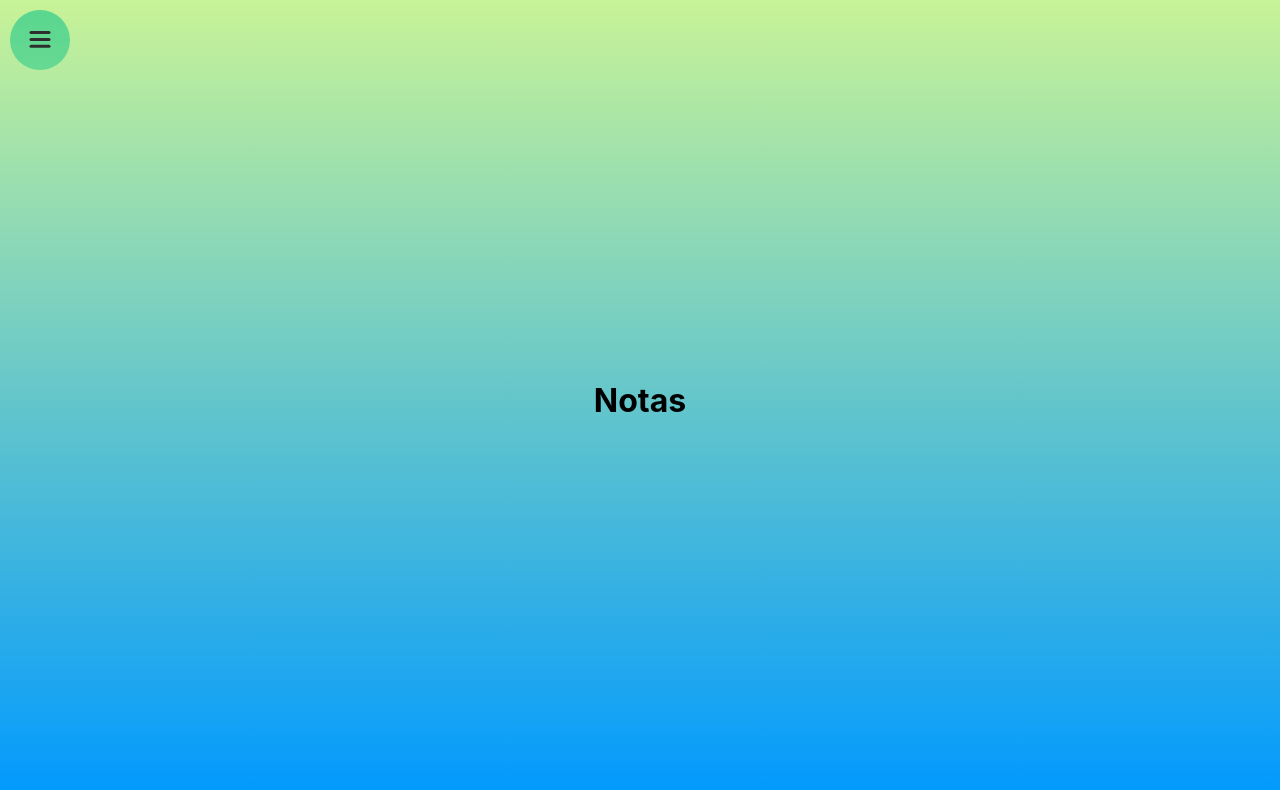
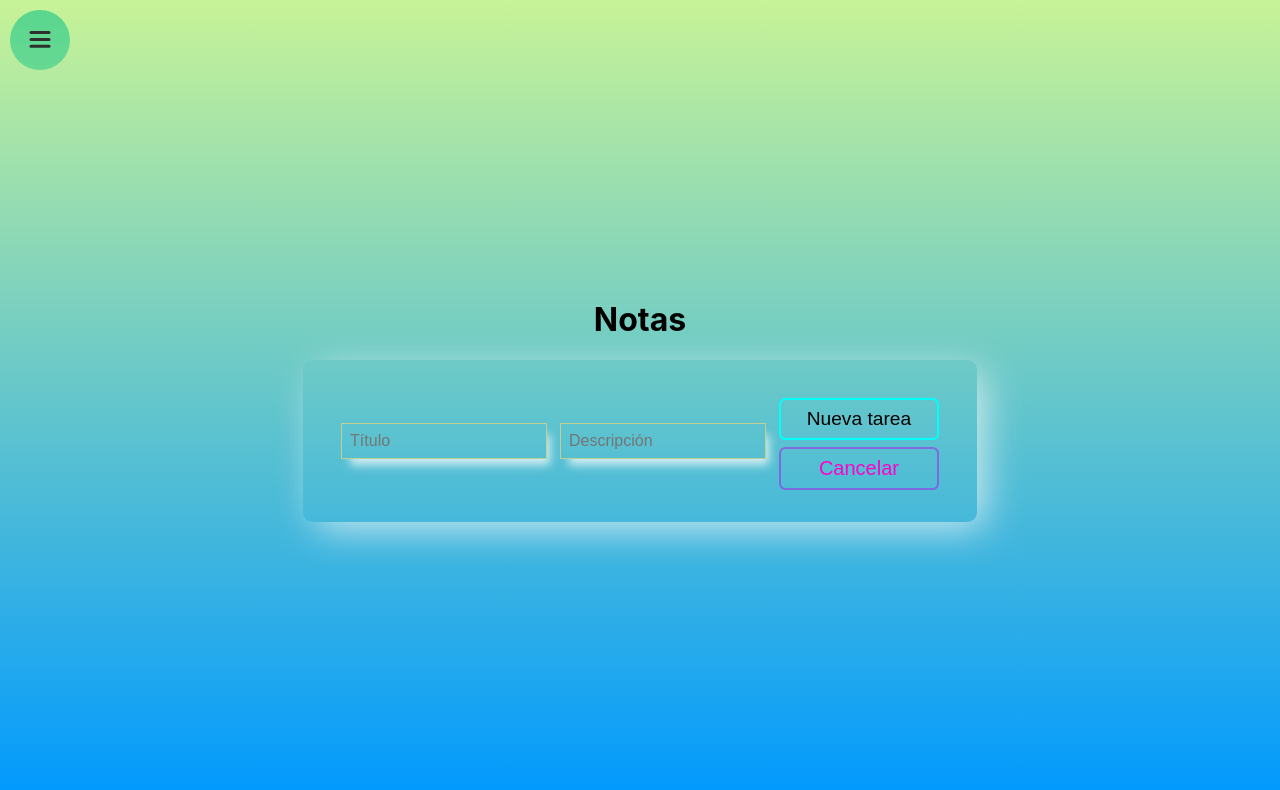
Before and after one commit to Silzhar/todoLuist_redux, a React (Create React App) app: page /notes in a window 1280 px wide. Shown: the top 790 px of the page. Built offline with nearby package versions, Linux system fonts and the light colour scheme.

Commit message:
Add Notes.

```diff
--- a/src/components/Notes/Notes.jsx
+++ b/src/components/Notes/Notes.jsx
@@ -1,9 +1,138 @@
-import React from 'react'
+import { useSelector, useDispatch } from 'react-redux'
+
+import {
+  // Selectors.
+  selectCreatedNotesCard,
+  selectTitle,
+  selectDescription,
+  // Actions.
+  createNotes,
+  changeFormValue,
+} from '../../features/cardSlice'
+
+import './Notes.scss'
 
 export function Notes() {
+    const dispatch = useDispatch()
+
+    const createdNotes = useSelector(selectCreatedNotesCard)
+    const title = useSelector(selectTitle)
+    const desciption = useSelector(selectDescription)
+
+
+    function handleSubmit(event) {
+      event.preventDefault();
+      dispatch(createNotes());
+    }
+    function handleChangeInput(ev) {
+      dispatch(
+        changeFormValue({
+          name: ev.target.name,
+          value: ev.target.value,
+        })
+      )
+    }
+
     return (
+      <div>
+        <h1>Notas</h1>
         <div>
-            <h1>Notas</h1>
-        </div>
+        <form onSubmit={handleSubmit} className="CardInput">
+          <input
+            type="text"
+            name="title"
+            placeholder="Título"
+            value={title}
+            onChange={handleChangeInput}
+          />
+
+          <input
+            type="text"
+            name="description"
+            placeholder="Descripción"
+            value={desciption}
+            onChange={handleChangeInput}
+          />
+
+          <div className="CardInput__buttons">
+            <button
+              type="submit"
+              onClick={() => dispatch(createNotes())}
+              className="CardInput__add-button"
+            >
+              Nueva tarea
+            </button>
+
+            <button className="CardInput__cancel-button">Cancelar</button>
+          </div>
+        </form>
+      </div>
+        <form onSubmit={handleSubmit} className="urgentTaskInput"></form>
+        {createdNotes[0] ? (
+          <div className="task">
+              <p className="task__title">{createdNotes[0]}</p>
+              <p className="task__description">{createdNotes[1]}</p>
+          </div>) : null }
+        {createdNotes[2] ? (
+            <div className="task">
+              <p className="task__title">{createdNotes[2]}</p>
+              <p className="task__description">{createdNotes[3]}</p>
+            </div>
+        ) : null}
+        {createdNotes[4] ? (
+            <div className="task">
+              <p className="task__title">{createdNotes[4]}</p>
+              <p className="task__description">{createdNotes[5]}</p>
+            </div>
+        ) : null}
+        {createdNotes[6] ? (
+            <div className="task">
+              <p className="task__title">{createdNotes[6]}</p>
+              <p className="task__description">{createdNotes[7]}</p>
+            </div>
+        ) : null}
+        {createdNotes[8] ? (
+            <div className="task">
+              <p className="task__title">{createdNotes[8]}</p>
+              <p className="task__description">{createdNotes[9]}</p>
+            </div>
+        ) : null}
+        {createdNotes[10] ? (
+            <div className="task">
+              <p className="task__title">{createdNotes[10]}</p>
+              <p className="task__description">{createdNotes[11]}</p>
+            </div>
+        ) : null}
+        {createdNotes[12] ? (
+            <div className="task">
+              <p className="task__title">{createdNotes[12]}</p>
+              <p className="task__description">{createdNotes[13]}</p>
+            </div>
+        ) : null}
+        {createdNotes[14] ? (
+            <div className="task">
+              <p className="task__title">{createdNotes[14]}</p>
+              <p className="task__description">{createdNotes[15]}</p>
+            </div>
+        ) : null}
+        {createdNotes[16] ? (
+            <div className="task">
+              <p className="task__title">{createdNotes[16]}</p>
+              <p className="task__description">{createdNotes[17]}</p>
+            </div>
+        ) : null}
+        {createdNotes[18] ? (
+            <div className="task">
+              <p className="task__title">{createdNotes[18]}</p>
+              <p className="task__description">{createdNotes[19]}</p>
+            </div>
+        ) : null}
+        {createdNotes[20] ? (
+            <div className="task">
+              <p className="task__title">{createdNotes[20]}</p>
+              <p className="task__description">{createdNotes[21]}</p>
+            </div>
+        ) : null}
+      </div>
     )
 }
--- a/src/features/cardSlice.js
+++ b/src/features/cardSlice.js
@@ -8,6 +8,7 @@ export const cardSlice = createSlice({
     createdUrgentCard: [],
     remainingCard: [],
     eventsCard: [],
+    notesCard: [],
     task: {
       title: '',
       description: '',
@@ -64,6 +65,17 @@ export const cardSlice = createSlice({
       };
       state.drawCreateCard = true;
     },
+    createNotes: (state, action) => {
+      const { title, description } = state.task;
+      state.notesCard.push(title, description);
+
+      // Reset states.
+      state.task = {
+        title: '',
+        description: '',
+      };
+      state.drawCreateCard = true;
+    },
     // I define the behaviour of each gearbox launched
     // by an action and configure the new status.
     changeFormValue: (state, action) => {
@@ -81,6 +93,7 @@ export const {
   createUrgentTask,
   createRemainingTask,
   createNextEvents,
+  createNotes,
   changeFormValue,
 } = cardSlice.actions;
 
@@ -89,6 +102,7 @@ export const selectCreateCard = (state) => state.card.createCard;
 export const selectCreatedUrgentCard = (state) => state.card.createdUrgentCard;
 export const selectCreatedRemainingCard = (state) => state.card.remainingCard;
 export const selectCreatedeventsCard = (state) => state.card.eventsCard;
+export const selectCreatedNotesCard = (state) => state.card.notesCard;
 
 
 export const selectTitle = (state) => state.card.task.title;
```
Also changed, not shown: 1 other file (tests, documents, lock files or other folders).
